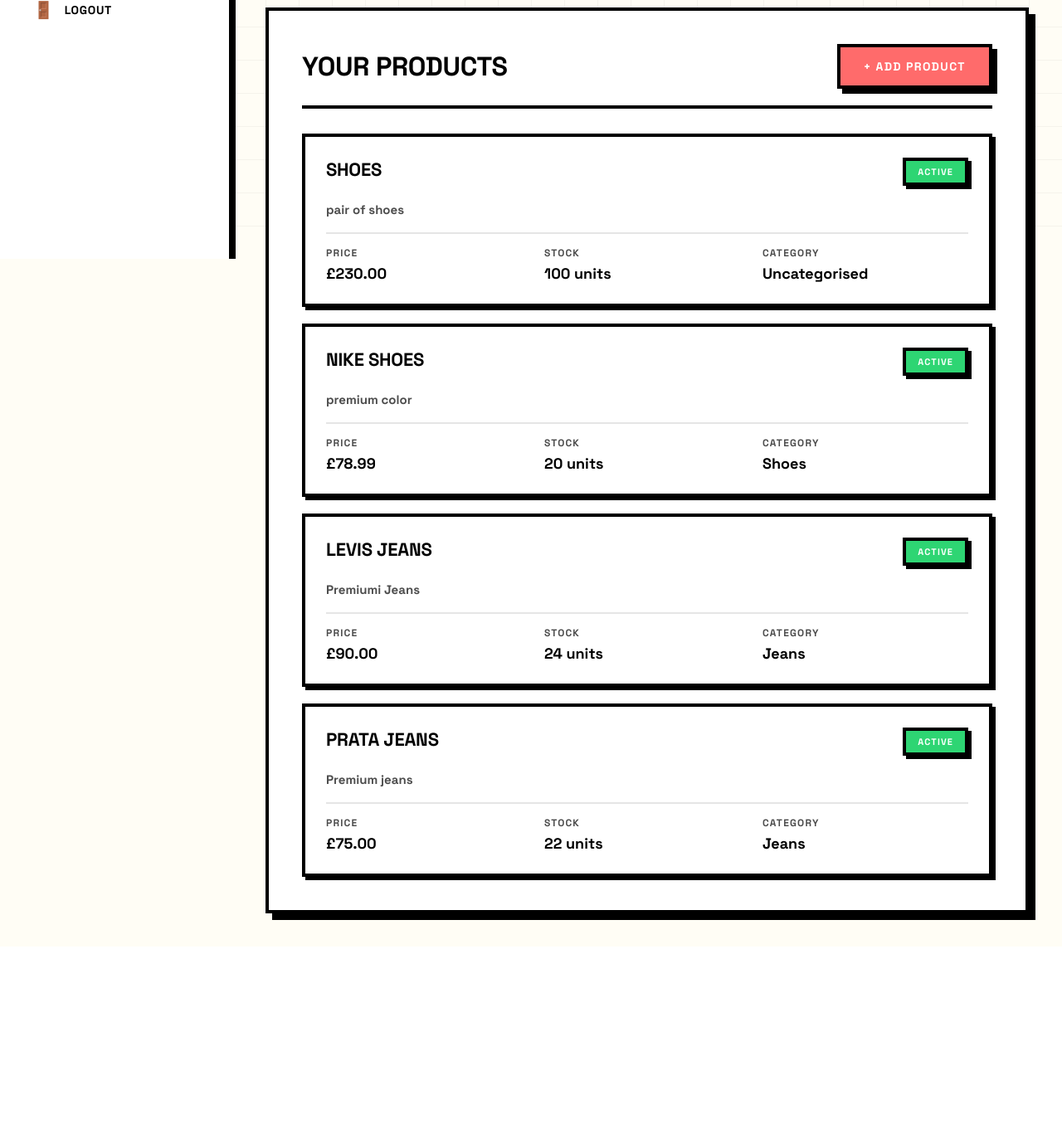
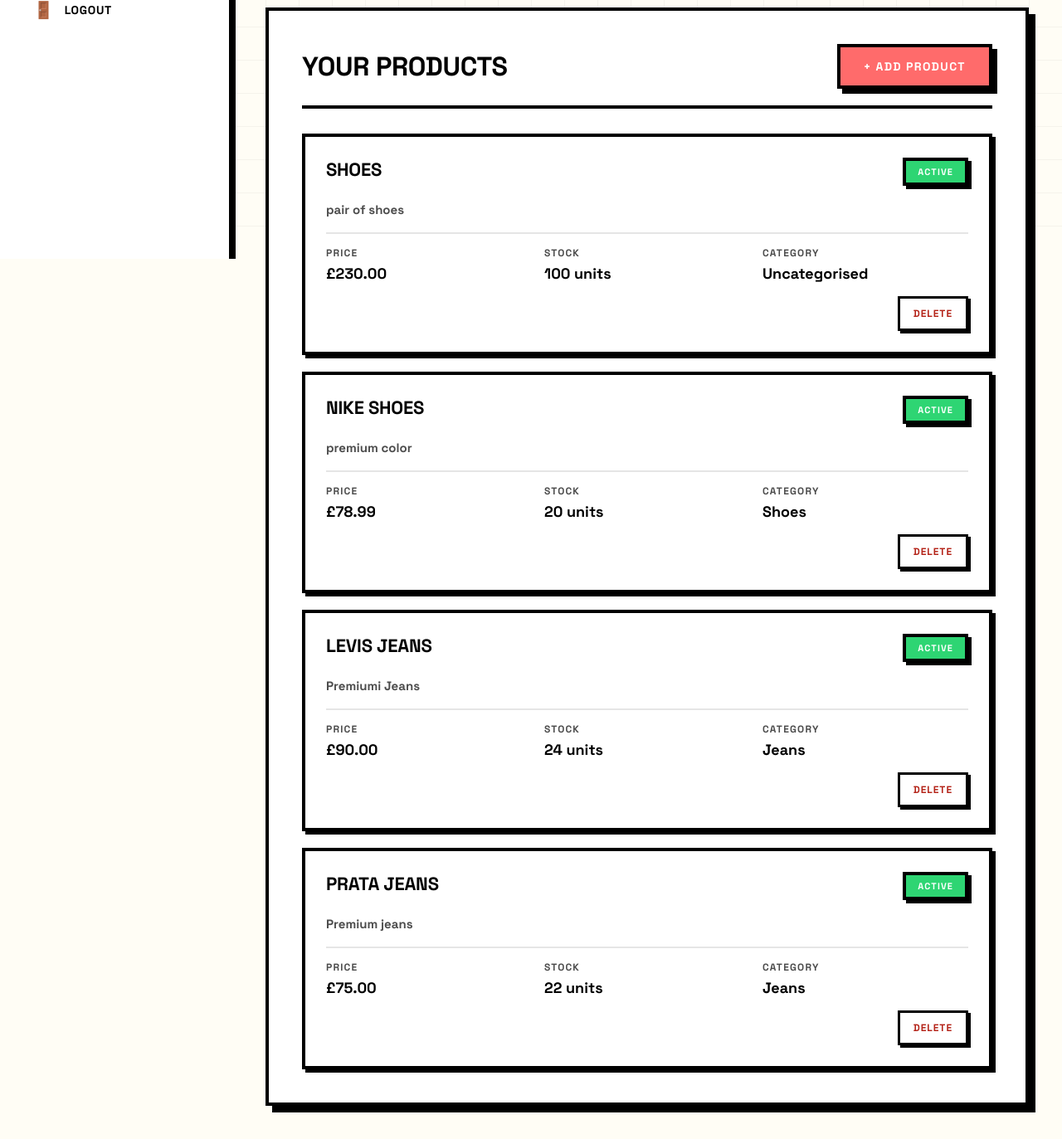
Before and after one commit to SadikMohamud/instrwear, a Django app: template templates/merchant/products.html in a window 1280 px wide. Shown: the part 488-1861 px from the top of the page at 83% size. Before the commit the page ends 1597 px from the top, so only its background shows below. Run offline with Django 4.2, Linux system fonts and the light colour scheme; data comes from the database, SQL or seed files in the repository; tables that the repository leaves empty hold one stand-in row (values such as "Sample post"); the template is opened without the code that fills it: values that come from a table or form of the project are taken from there, most other values are stand-ins (such as "Sample title", 1, 10 or a date in 2020).

Commit message:
Add delete button for merchant products with confirmation

```diff
--- a/templates/merchant/products.html
+++ b/templates/merchant/products.html
@@ -382,6 +382,33 @@ Purpose: Merchant products inventory template
             font-weight: 900;
         }
 
+        .product-actions {
+            margin-top: 16px;
+            display: flex;
+            justify-content: flex-end;
+        }
+
+        .btn-delete {
+            padding: 10px 16px;
+            background: var(--white);
+            border: 3px solid var(--fg);
+            color: #b42318;
+            font-size: 12px;
+            font-weight: 900;
+            text-transform: uppercase;
+            cursor: pointer;
+            transition: all 0.1s;
+            font-family: 'Space Grotesk', sans-serif;
+            letter-spacing: 0.08em;
+            box-shadow: 3px 3px 0 0 #000;
+        }
+
+        .btn-delete:hover {
+            transform: translateY(-2px);
+            box-shadow: 5px 5px 0 0 #000;
+            background: #fee4e2;
+        }
+
         .empty-state {
             text-align: center;
             padding: 80px 40px;
@@ -465,6 +492,14 @@ Purpose: Merchant products inventory template
 
             .product-meta {
                 grid-template-columns: 1fr;
+            }
+
+            .product-actions {
+                justify-content: stretch;
+            }
+
+            .btn-delete {
+                width: 100%;
             }
         }
     </style>
@@ -612,6 +647,13 @@ Purpose: Merchant products inventory template
                                     </div>
                                 </div>
                             </div>
+
+                            <div class="product-actions">
+                                <form method="post" action="{% url 'merchant_delete_product' product.id %}" onsubmit="return confirm('Delete {{ product.name|escapejs }}? This cannot be undone.');">
+                                    {% csrf_token %}
+                                    <button type="submit" class="btn-delete">Delete</button>
+                                </form>
+                            </div>
                         </article>
                     {% endfor %}
                 </div>
```
